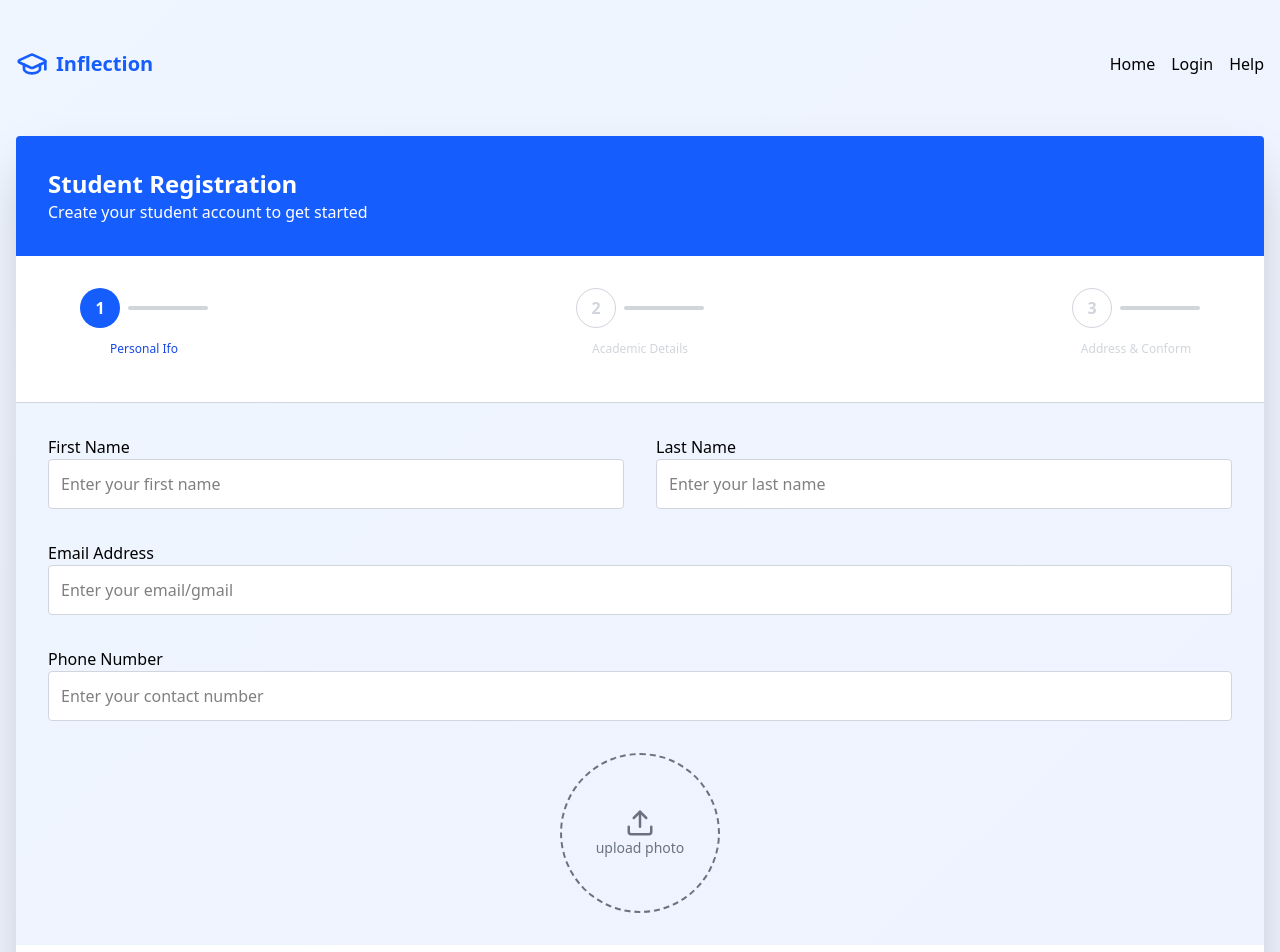
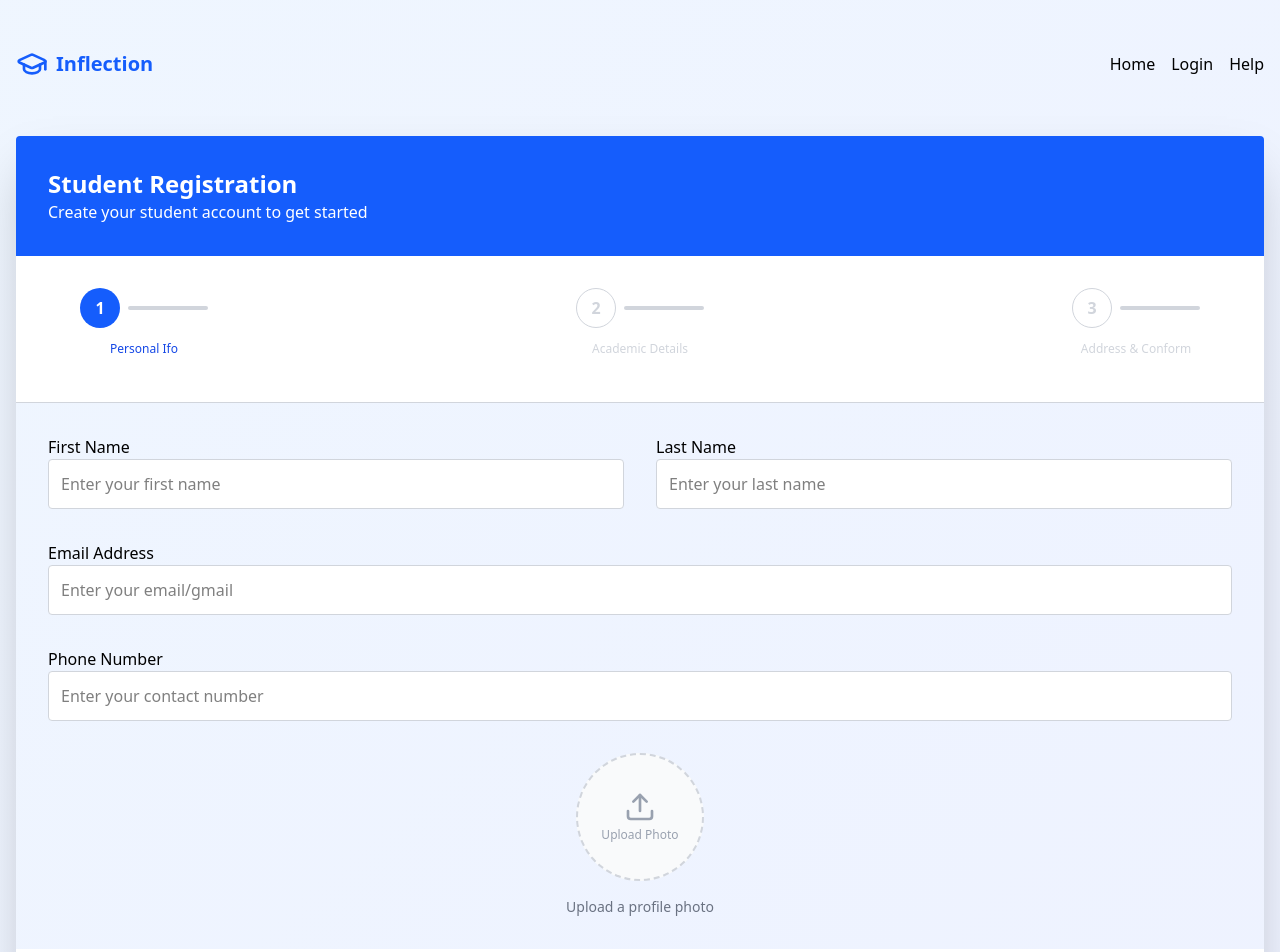
Before and after one commit to 0001ashishYadav/student_management_system, a Next.js app: page /register in a window 1280 px wide. Shown: the top 952 px of the page. Built offline with nearby package versions, Linux system fonts and the light colour scheme.

Commit message:
profile image upload and change functionality implemented

```diff
--- a/src/component/registration/RegistrationForm.jsx
+++ b/src/component/registration/RegistrationForm.jsx
@@ -9,6 +9,7 @@ const RegistrationForm = () => {
   const [password, setPassword] = useState("");
   const [confirmPass, setConfirmPass] = useState("");
   const [passwordStrength, setPasswordStrength] = useState(0);
+  const [profileImage, setProfileImage] = useState(null);
   const stepIndData = [
     {
       step: 1,
@@ -41,6 +42,17 @@ const RegistrationForm = () => {
     // form.setValue("password", password);
     setPassword(pass);
     setPasswordStrength(calculatePasswordStrength(pass));
+  };
+
+  const handleProfileImageChange = (e) => {
+    const file = e.target.files[0];
+    if (file) {
+      const reader = new FileReader();
+      reader.onloadend = () => {
+        setProfileImage(reader.result);
+      };
+      reader.readAsDataURL(file);
+    }
   };
 
   return (
@@ -114,16 +126,32 @@ const RegistrationForm = () => {
               <MyInput type="number" placeholder="Enter your contact number" />
             </div>
 
-            <div className="flex justify-center items-center">
-              <div className="h-[160px] w-[160px] border-2 border-dashed border-gray-500 rounded-full flex justify-center items-center">
-                <div className="text-gray-500">
-                  <div className="flex justify-center items-center">
-                    <Upload size={30} />
+            <div className="flex flex-col items-center space-y-4">
+              <div className="relative w-32 h-32 rounded-full border-2 border-dashed border-gray-300 hover:border-blue-500 transition-colors duration-200 group cursor-pointer overflow-hidden bg-gray-50">
+                {profileImage ? (
+                  <img
+                    src={profileImage}
+                    alt="Profile"
+                    className="w-full h-full object-cover"
+                  />
+                ) : (
+                  <div className="absolute inset-0 flex flex-col items-center justify-center text-gray-400 group-hover:text-blue-500 transition-colors duration-200">
+                    <Upload className="h-8 w-8" />
+                    <span className="text-xs mt-1">Upload Photo</span>
                   </div>
-
-                  <p className=" text-sm"> upload photo</p>
-                </div>
+                )}
+                <input
+                  type="file"
+                  accept="image/*"
+                  onChange={handleProfileImageChange}
+                  className="absolute inset-0 w-full h-full opacity-0 cursor-pointer"
+                />
               </div>
+              <p className="text-sm text-gray-500">
+                {profileImage
+                  ? "Click to change photo"
+                  : "Upload a profile photo"}
+              </p>
             </div>
           </>
         )}
```
